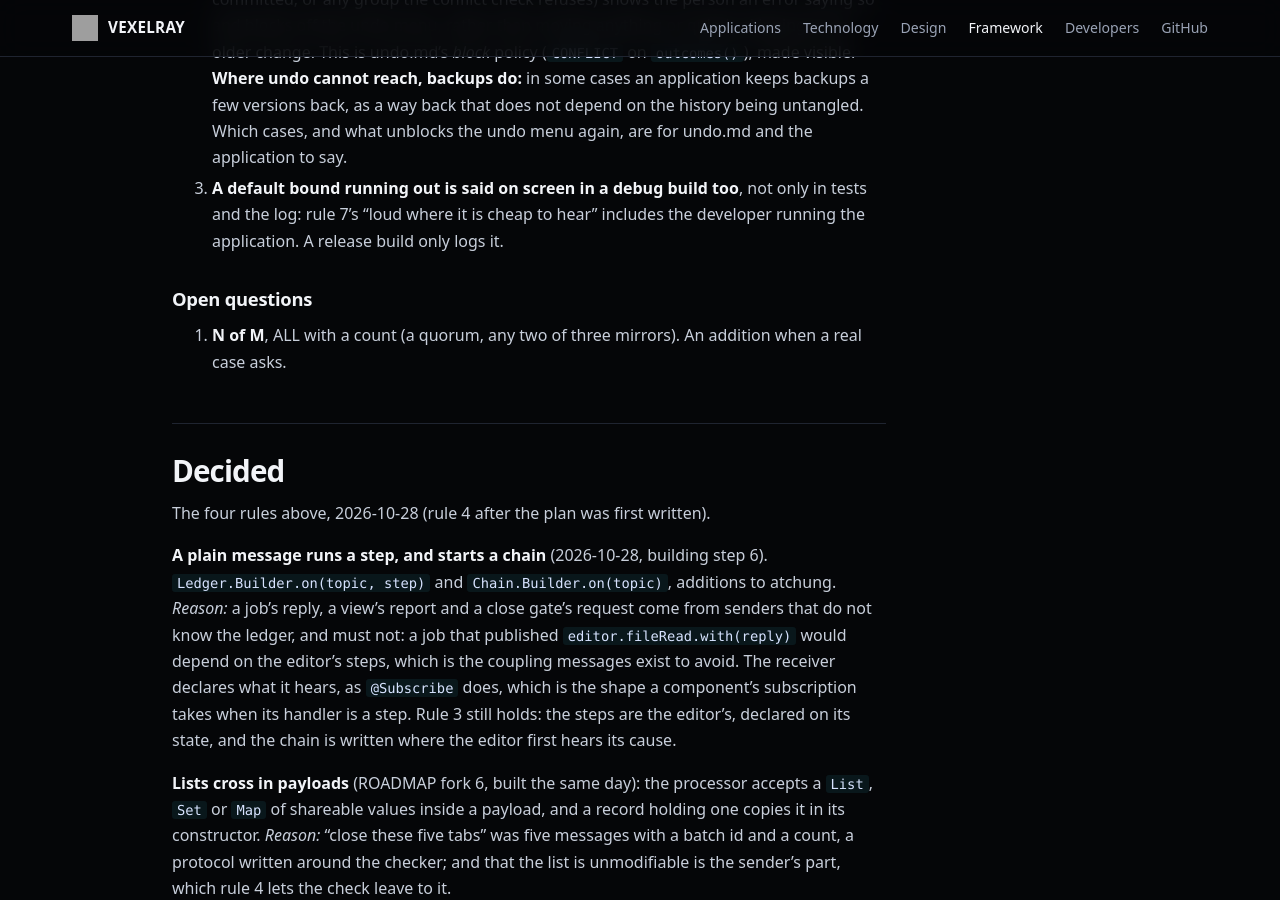
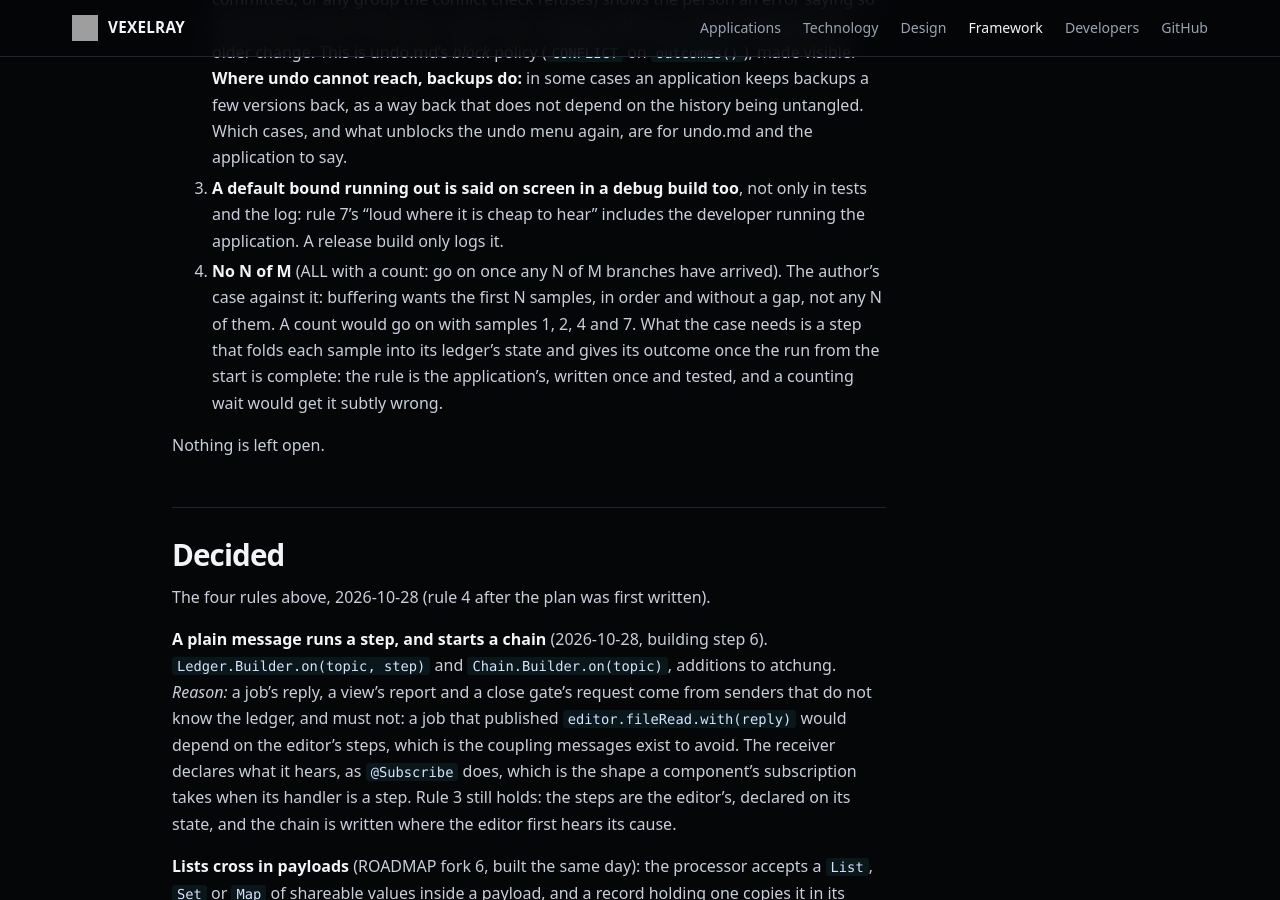
Before and after one commit to sibarum/vexelray-framework, a Jekyll site: the page built from docs/plans/chains.md, in a window 1280 px wide and 900 px high, scrolled down 15862 px. Built offline with Jekyll 4.4.1, drawn with Linux system fonts in a browser that asks for light colours; our own code applies the rules of GitHub Pages for plain Markdown files.

Commit message:
Chains: no N of M; buffering wants the first N in order, which is a step
The author's answer to the last open question, 2026-11-02: a count would go on with samples 1, 2, 4 and 7. A step folding samples into its state and going on when the run from the start is complete says the rule once.

Co-Authored-By: Claude Opus 5.5 <noreply@anthropic.com>

```diff
--- a/docs/plans/chains.md
+++ b/docs/plans/chains.md
@@ -498,10 +498,13 @@ Chain.start("close", editor, Editor::closeAsked)
    unblocks the undo menu again, are for undo.md and the application to say.
 3. **A default bound running out is said on screen in a debug build too**, not only in tests and the log: rule 7's
    "loud where it is cheap to hear" includes the developer running the application. A release build only logs it.
+4. **No N of M** (ALL with a count: go on once any N of M branches have arrived). The author's case against it:
+   buffering wants the first N samples, in order and without a gap, not any N of them. A count would go on with
+   samples 1, 2, 4 and 7. What the case needs is a step that folds each sample into its ledger's state and gives its
+   outcome once the run from the start is complete: the rule is the application's, written once and tested, and a
+   counting wait would get it subtly wrong.
 
-### Open questions
-
-1. **N of M**, ALL with a count (a quorum, any two of three mirrors). An addition when a real case asks.
+Nothing is left open.
 
 ## Decided
 
```
